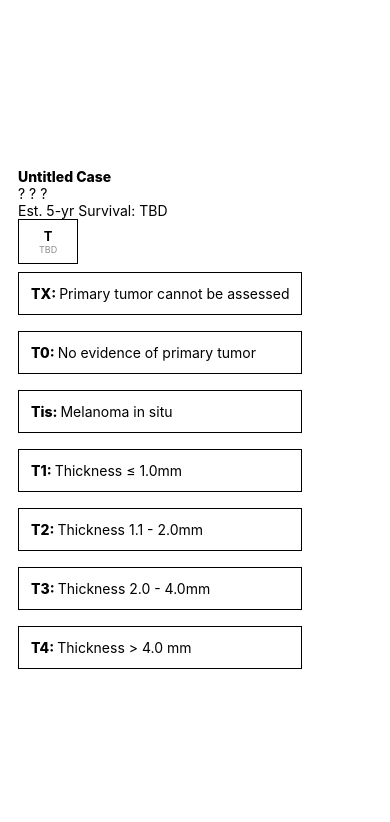
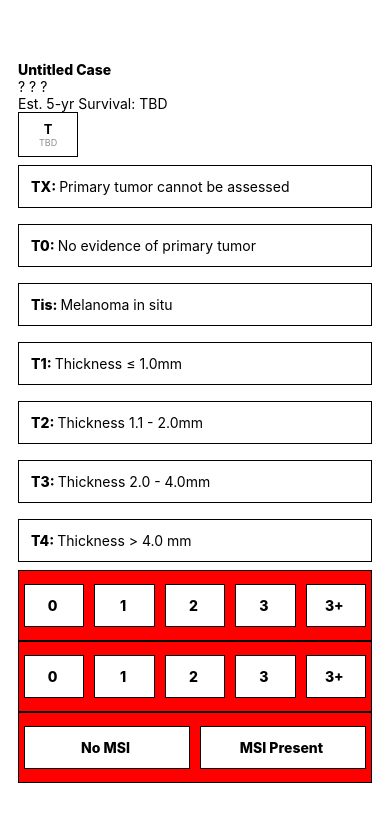
Before and after one commit to sirkevinwang/NOMA, a React Native app: screen / in a window 390 px wide. Shown: the top 822 px of the page. Built offline with nearby package versions, Linux system fonts and the light colour scheme.

Commit message:
got the buttons for the three N sections complete

```diff
--- a/App.js
+++ b/App.js
@@ -6,6 +6,8 @@ import NavigationBar from './components/Navigation/NavigationBar';
 
 import emptyCaseData from './cases/empty-case';
 import TPage from './Pages/TPage';
+import NPage from './Pages/NPage';
+
 
 export default function App() {
   const [currentStep, setCurrentStep]= useState("T");
@@ -25,6 +27,7 @@ export default function App() {
 
   const [NStage, setNStage] = useState({
       "SLNB": null,
+      "node_number": null,
       "clinically_occult": null,
       "lab_confirmed": null,
       "MSI": null
@@ -51,6 +54,12 @@ export default function App() {
         setTStage = {setTStage}
         randomInt={randomInt}
         setRandomInt={setRandomInt}/>
+        <NPage
+        NStage = {NStage}
+        setNStage = {setNStage}
+        randomInt={randomInt}
+        setRandomInt={setRandomInt}
+        />
       <StatusBar style="auto" />
     </View>
   );
@@ -62,7 +71,7 @@ const styles = StyleSheet.create({
     paddingHorizontal: 18,
     flex: 1,
     backgroundColor: '#fff',
-    alignItems: 'flex-start',
+    // alignItems: 'flex-start',
     justifyContent: 'center',
   },
 });
--- a/Pages/NPage.js
+++ b/Pages/NPage.js
@@ -0,0 +1,158 @@
+import React from 'react';
+import { View, Text, StyleSheet, Dimensions } from 'react-native';
+
+import OptionButton from '../components/Options/OptionButton';
+import NodesOptionButton from '../components/Options/NodesOptionButton';
+
+import NData from '../data/NData';
+import MSIData from '../data/MSIData';
+
+const NPage = (props) => {
+    const styles = StyleSheet.create({
+        nodeOptionsContainer: {
+            flexDirection:'row',
+            backgroundColor:'red',
+            justifyContent: 'space-evenly',
+
+            borderWidth: 1,
+
+
+        },
+
+
+    });
+
+
+    const DATA = NData;
+    const MSIDATA = MSIData;
+
+
+
+
+    //Checking if # of nodes button is active
+    const computeNodeNumberIsActive = (NStage, optionStage) => {
+        if (NStage.node_number === null) {
+            return false
+        } else if (NStage.node_number === optionStage) {
+            return true
+        } else {
+            return false
+        }
+    }
+
+    //Checking if # of clinically occult button is active
+    const computeClinacllyOccultIsActive = (NStage, optionStage) => {
+        if (NStage.clinically_occult === null) {
+            return false
+        } else if (NStage.clinically_occult === optionStage) {
+            return true
+        } else {
+            return false
+        }
+    }
+
+    //Checking if # of clinically occult button is active
+    const computeMSIIsActive = (NStage, optionStage) => {
+        if (NStage.MSI === null) {
+            return false
+        } else if (NStage.MSI === optionStage) {
+            return true
+        } else {
+            return false
+        }
+    }
+
+    //updating the number of nodes button state once clicked
+    const nodeNumberOptionClicked = (id) => {
+        props.setNStage(
+            {
+                "node_number": DATA[id - 1].option_stage,
+                "clinically_occult": props.NStage.clinically_occult,
+                "lab_confirmed": props.NStage.lab_confirmed,
+                "MSI": props.NStage.MSI,
+            }
+        )
+    }
+
+    //updating the clincally occult button state once clicked
+    const clinicallyOccultOptionClicked = (id) => {
+        props.setNStage(
+            {
+                "node_number": props.NStage.node_number,
+                "clinically_occult": DATA[id - 1].option_stage,
+                "lab_confirmed": props.NStage.lab_confirmed,
+                "MSI": props.NStage.MSI,
+            }
+        )
+    }
+
+    //updating the MSI button state once clicked
+    const MSIOptionClicked = (id) => {
+        props.setNStage(
+            {
+                "node_number": props.NStage.node_number,
+                "clinically_occult": props.NStage.clinically_occult,
+                "lab_confirmed": props.NStage.lab_confirmed,
+                "MSI": MSIDATA[id - 1].option_stage,
+            }
+        )
+    }
+
+
+    //creating the options for the number of nodes
+    const nodeNumberOptions = DATA.map((option) =>
+
+            <NodesOptionButton
+                key={option.id}
+                primaryTitle={option.option_stage}
+                isActive={computeNodeNumberIsActive(props.NStage, option.option_stage)}
+                onClick={() => nodeNumberOptionClicked(option.id)}
+            />
+
+    );
+
+    //creating the options for the clincally occult options
+    const clincallyOccultOptions = DATA.map((option) =>
+        <NodesOptionButton
+            key={option.id}
+            primaryTitle={option.option_stage}
+            isActive={computeClinacllyOccultIsActive(props.NStage, option.option_stage)}
+            onClick={() => clinicallyOccultOptionClicked(option.id)}
+        />
+    );
+
+    const MSIOptions = MSIDATA.map((option) =>
+        <NodesOptionButton
+            key={option.id}
+            primaryTitle={option.option_stage}
+            isActive={computeMSIIsActive(props.NStage, option.option_stage)}
+            onClick={() => MSIOptionClicked(option.id)}
+        />
+    );
+
+
+
+
+
+    return (
+        <React.Fragment>
+            <View style={styles.nodeOptionsContainer}>
+                {nodeNumberOptions}
+            </View>
+            <View style={styles.nodeOptionsContainer}>
+                {clincallyOccultOptions}
+            </View>
+
+            <View style={styles.nodeOptionsContainer}>
+                {MSIOptions}
+            </View>
+
+
+
+        </React.Fragment>
+
+
+    )
+}
+
+export default NPage
--- /dev/null
+++ b/components/Options/NodesOptionButton.js
@@ -0,0 +1,50 @@
+import React from 'react'
+import { View, Text, TouchableWithoutFeedback, StyleSheet } from 'react-native'
+
+const NodesOptionButton = (props) => {
+    const styles = StyleSheet.create({
+        container: {
+            flex: 1,
+            flexGrow:1 ,
+            padding: 5,
+
+        },
+        bold: {
+            fontWeight: '800',
+        },
+        textWrapper: {
+
+            borderWidth: 1,
+            borderStyle: 'solid',
+            borderColor: '#000',
+            padding: 12,
+            marginVertical: 8,
+            backgroundColor: props.isActive ? '#000' : '#fff',
+            alignItems: 'center',
+            justifyContent: 'center',
+
+
+
+
+        },
+        activeTextColor: {
+            color: '#fff',
+        }
+    });
+
+    return (
+        <View style={styles.container}>
+            <TouchableWithoutFeedback onPress={props.onClick}>
+                <View style={styles.textWrapper}>
+
+                    <Text style={props.isActive ? [styles.activeTextColor, styles.bold] : [styles.bold]}>{props.primaryTitle} </Text>
+                    <Text style={props.isActive ? [styles.activeTextColor] : []}>{props.description}</Text>
+                </View>
+            </TouchableWithoutFeedback>
+        </View>
+    )
+}
+
+
+
+export default NodesOptionButton
--- /dev/null
+++ b/data/MSIData.js
@@ -0,0 +1,16 @@
+const MSIData = [
+    {
+        "id": 1,
+        "option_stage": "No MSI",
+        "short_hand": 'MSI'
+    },
+    {
+        "id": 2,
+        "option_stage": "MSI Present",
+        "short_hand": "MSI Present"
+    },
+
+
+]
+
+export default MSIData;
--- /dev/null
+++ b/data/NData.js
@@ -0,0 +1,35 @@
+const NData = [
+    {
+        "id": 1,
+        "stage": "N",
+        "option_stage": "0",
+        "short_hand": '0'
+    },
+    {
+        "id": 2,
+        "stage": "N",
+        "option_stage": "1",
+        "short_hand": "1"
+    },
+    {
+        "id": 3,
+        "stage": "N",
+        "option_stage": "2",
+        "short_hand": "2"
+    },
+    {
+        "id": 4,
+        "stage": "N",
+        "option_stage": "3",
+        "short_hand": "3"
+    },
+    {
+        "id": 5,
+        "stage": "N",
+        "option_stage": "3+",
+        "short_hand": "3+"
+    },
+
+]
+
+export default NData;
```
